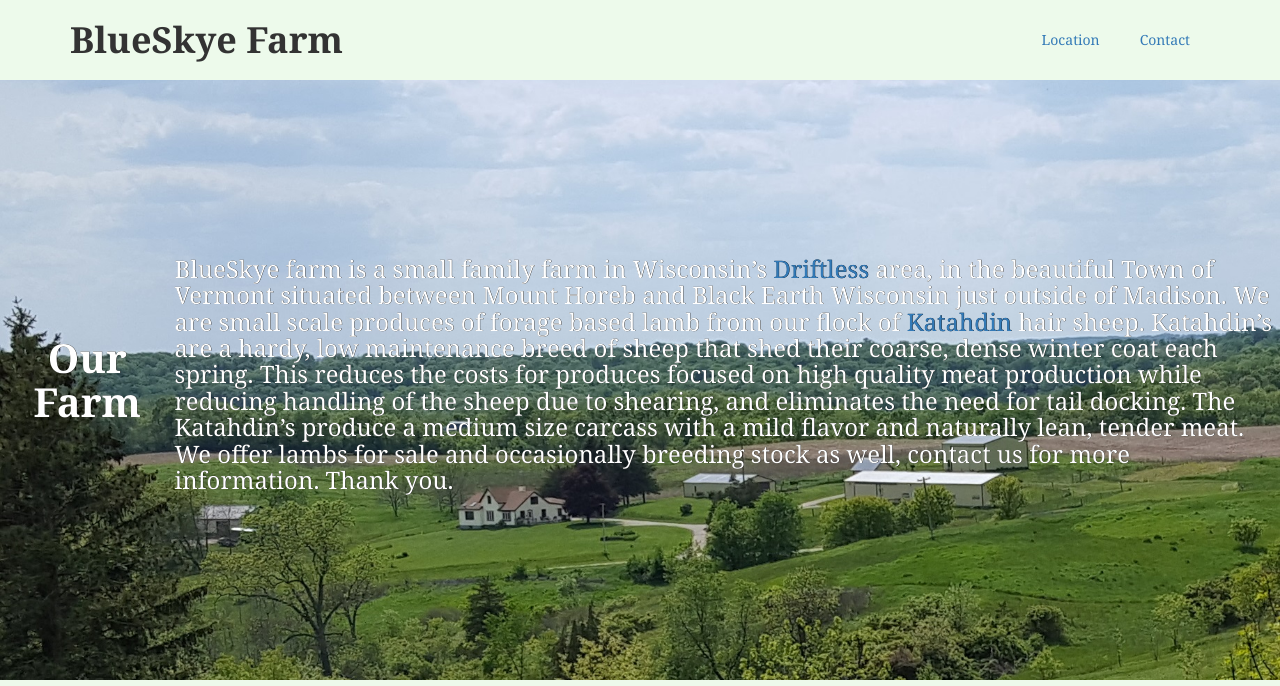
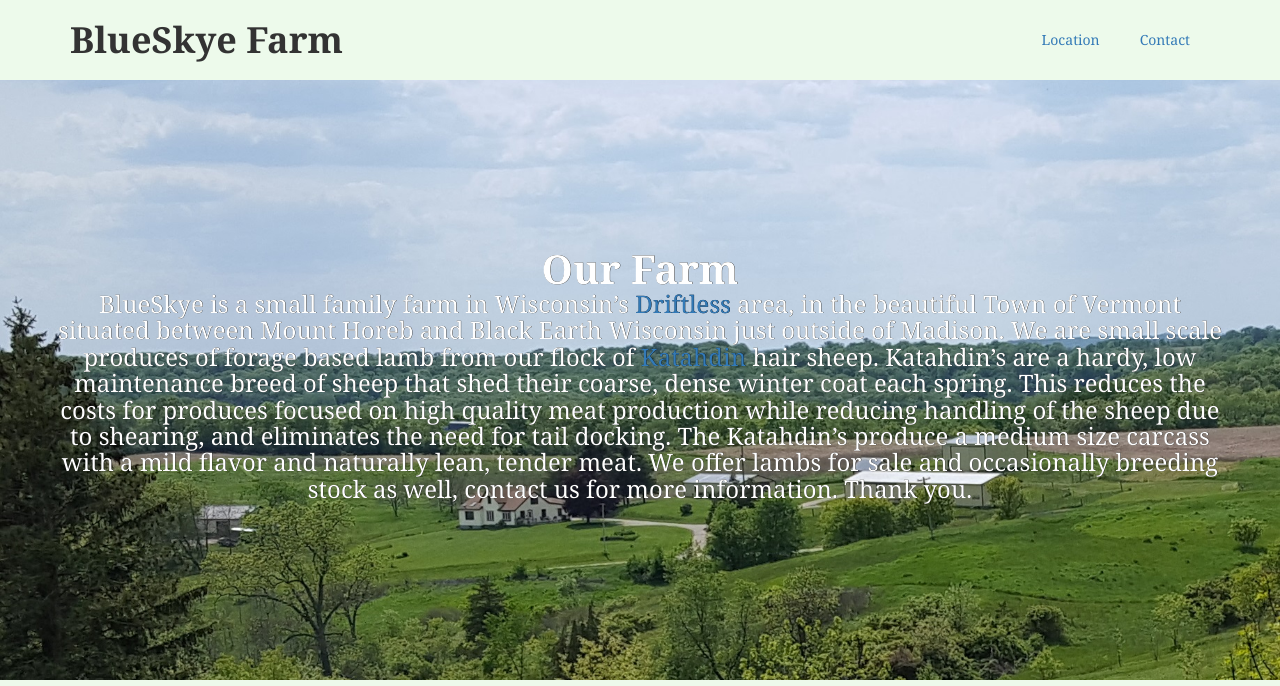
Before and after one commit to Nabeardsley/Nabeardsley.github.io, a Jekyll site: the page index.html, which Jekyll copies as it is, in a window 1280 px wide and 900 px high, cut to the strip 0-686 px from the top of the window. Built offline with Jekyll 4.4.1, drawn with Linux system fonts in a browser that asks for light colours.

Commit message:
Update index.html

```diff
--- a/index.html
+++ b/index.html
@@ -24,17 +24,17 @@
     </div>
   </header>
   <section class="jumbotron">
-    <div class="container">
+      <div class="container">
       <div class="row text-center">
         <h2>Our Farm</h2>
-      </div>
-    </div>
-     <h3>BlueSkye farm is a small family farm in Wisconsin’s <a href="https://en.wikipedia.org/wiki/Driftless_Area">Driftless</a> area, in the beautiful Town of Vermont situated between Mount Horeb and Black Earth Wisconsin just outside of Madison.
+        <h3>BlueSkye is a small family farm in Wisconsin’s <a href="https://en.wikipedia.org/wiki/Driftless_Area">Driftless</a> area, in the beautiful Town of Vermont situated between Mount Horeb and Black Earth Wisconsin just outside of Madison.
           We are small scale produces of forage based lamb from our flock of <a href="http://www.katahdins.org">Katahdin</a> hair sheep.
           Katahdin’s are a hardy, low maintenance breed of sheep that shed their coarse, dense winter coat each spring.
           This reduces the costs for produces focused on high quality meat production while reducing handling of the sheep due to shearing, and eliminates the need for tail docking.
           The Katahdin’s produce a medium size carcass with a mild flavor and naturally lean, tender meat.
           We offer lambs for sale and occasionally breeding stock as well, contact us for more information.  Thank you. </h3>
+      </div>
+    </div>
   </section>
   <section class="container">
     <div class="row">
```
